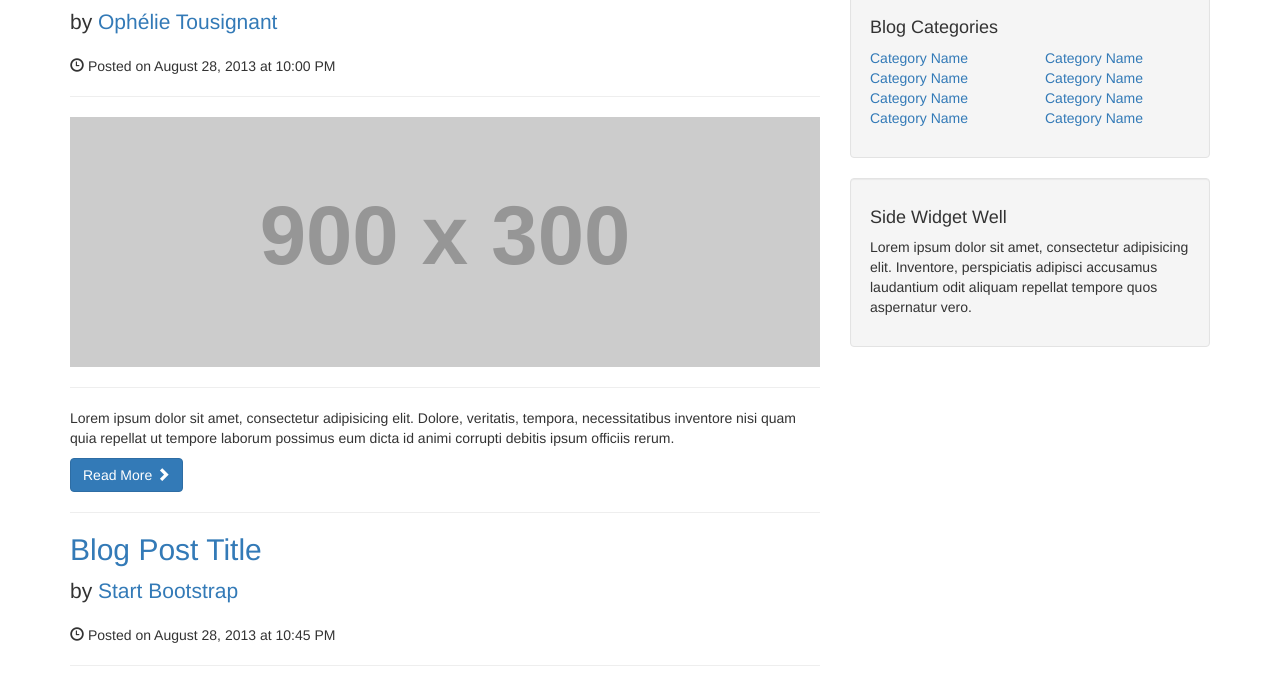
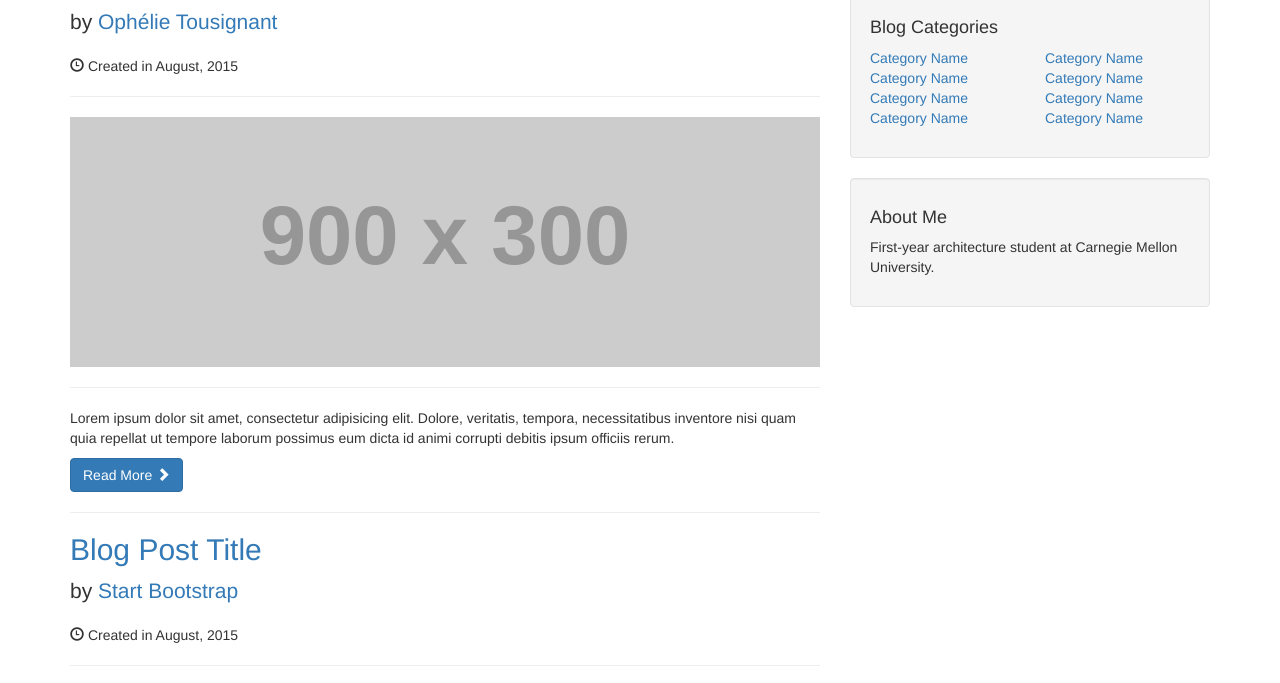
Before and after one commit to OTousignant/ophelie-portfolio, a plain HTML site: page index.html in a window 1280 px wide. Shown: the part 216-899 px from the top of the page. Drawn offline with Linux system fonts and the light colour scheme; placeholder pictures from the web are drawn by us.

Commit message:
Some changes

```diff
--- a/index.html
+++ b/index.html
@@ -80,7 +80,7 @@
                 <p class="lead">
                     by <a href="index.php">Ophélie Tousignant</a>
                 </p>
-                <p><span class="glyphicon glyphicon-time"></span> Posted on August 28, 2013 at 10:00 PM</p>
+                <p><span class="glyphicon glyphicon-time"></span> Created in August, 2015</p>
                 <hr>
                 <img class="img-responsive" src="http://placehold.it/900x300" alt="">
                 <hr>
@@ -96,7 +96,7 @@
                 <p class="lead">
                     by <a href="index.php">Start Bootstrap</a>
                 </p>
-                <p><span class="glyphicon glyphicon-time"></span> Posted on August 28, 2013 at 10:45 PM</p>
+                <p><span class="glyphicon glyphicon-time"></span> Created in August, 2015</p>
                 <hr>
                 <img class="img-responsive" src="http://placehold.it/900x300" alt="">
                 <hr>
@@ -112,7 +112,7 @@
                 <p class="lead">
                     by <a href="index.php">Start Bootstrap</a>
                 </p>
-                <p><span class="glyphicon glyphicon-time"></span> Posted on August 28, 2013 at 10:45 PM</p>
+                <p><span class="glyphicon glyphicon-time"></span> Created in August, 2015</p>
                 <hr>
                 <img class="img-responsive" src="http://placehold.it/900x300" alt="">
                 <hr>
@@ -186,8 +186,8 @@
 
                 <!-- Side Widget Well -->
                 <div class="well">
-                    <h4>Side Widget Well</h4>
-                    <p>Lorem ipsum dolor sit amet, consectetur adipisicing elit. Inventore, perspiciatis adipisci accusamus laudantium odit aliquam repellat tempore quos aspernatur vero.</p>
+                    <h4>About Me</h4>
+                    <p>First-year architecture student at Carnegie Mellon University.</p>
                 </div>
 
             </div>
@@ -201,7 +201,7 @@
         <footer>
             <div class="row">
                 <div class="col-lg-12">
-                    <p>Copyright &copy; Your Website 2014</p>
+                    <p>Copyright &copy; Ophelie's Portfolio 2015</p>
                 </div>
                 <!-- /.col-lg-12 -->
             </div>
```
